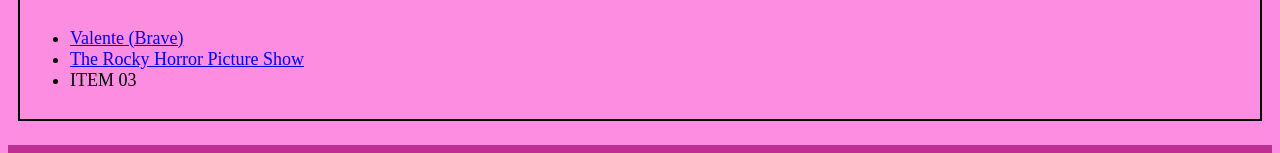
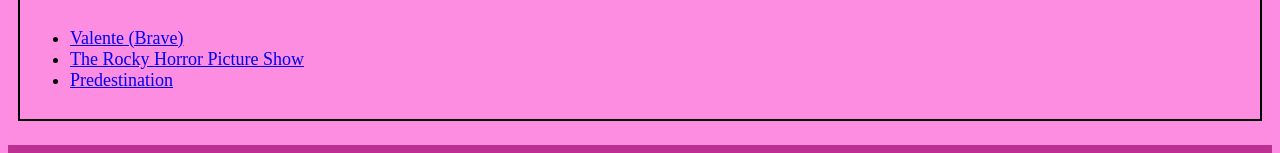
Before and after one commit to Arianne-Brao/PC_2024, a plain HTML site: page index.html in a window 1280 px wide. Shown: the part 597-750 px from the top of the page. Drawn offline with Linux system fonts and the light colour scheme; a script that the page names is missing.

Commit message:
fdgfdgdfgdfg

```diff
--- a/index.html
+++ b/index.html
@@ -35,7 +35,7 @@
                 <ul id="lista02">
                     <li><a target="_blank" href="https://www.youtube.com/watch?v=4a8Ut-mVRLc">Valente (Brave)</li></a>
                     <li><a target="_blank" href="https://www.youtube.com/watch?v=4plqh6obZW4">The Rocky Horror Picture Show</li></a>
-                    <li>ITEM 03</li>
+                    <li><a target="_blank" href="https://www.youtube.com/watch?v=HwWgsSa0PD0">Predestination</li></a>
                 </ul>
                 </div>
         <h1>***</h1>
```
